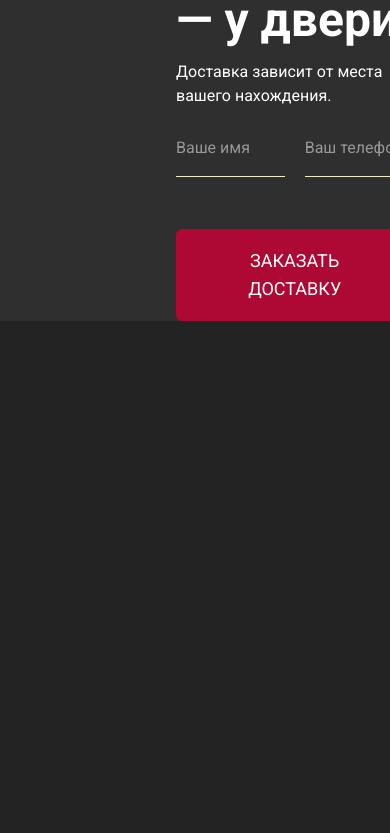
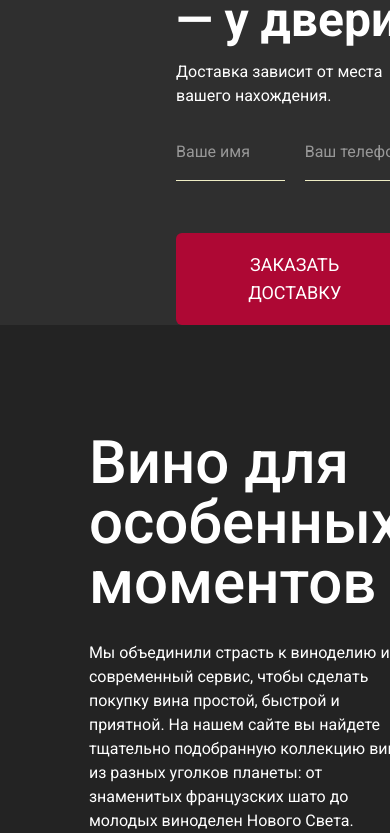
Before and after one commit to NzrSdv/Diploma-Project, a Vue app: page / in a window 390 px wide. Shown: the part 1990-2823 px from the top of the page. Before the commit the page ends 2311 px from the top, so only its background shows below. Built offline with nearby package versions, Linux system fonts and the light colour scheme; no server answers.

Commit message:
new design 4 section no responsive

```diff
--- /dev/null
+++ b/src/components/main/FourthSectionComponent.vue
@@ -0,0 +1,29 @@
+<script setup lang="ts">
+import Photo1 from "../../assets/img/FourthSection1_photo.png";
+import Photo2 from "../../assets/img/FourthSection2_photo.png";
+</script>
+<template>
+  <section class="">
+    <div class="container-md flex justify-center items-center gap-25">
+      <div class="flex flex-col gap-2 items-center justify-center">
+        <div><img :src="Photo1" alt="" /></div>
+        <div><img :src="Photo2" alt="" /></div>
+      </div>
+      <div class="max-w-150 flex flex-col items-start justify-center gap-7 font-main">
+        <h2 class="font-medium text-6xl">Вино для особенных моментов</h2>
+        <p class="max-w-119 text-start">
+          Мы объединили страсть к виноделию и современный сервис, чтобы сделать
+          покупку вина простой, быстрой и приятной. На нашем сайте вы найдете
+          тщательно подобранную коллекцию вин из разных уголков планеты: от
+          знаменитых французских шато до молодых виноделен Нового Света.
+        </p>
+      </div>
+    </div>
+  </section>
+</template>
+<script lang="ts">
+export default {
+  name: "FourtSectionComponent",
+};
+</script>
+<style></style>
--- a/src/components/main/MainComponent.vue
+++ b/src/components/main/MainComponent.vue
@@ -2,6 +2,7 @@
 import FirstSectionComponent from "./FirstSectionComponent.vue";
 import SecondSectionComponent from "./SecondSectionComponent.vue";
 import ThirdSectionComponent from "./ThirdSectionComponent.vue";
+import FourthSectionComponent from "./FourthSectionComponent.vue";
 </script>
 
 <template lang="">
@@ -9,12 +10,13 @@ import ThirdSectionComponent from "./ThirdSectionComponent.vue";
     <FirstSectionComponent />
     <SecondSectionComponent />
     <ThirdSectionComponent/>
+    <FourthSectionComponent/>
   </main>
 </template>
 <script lang="ts">
 export default {
   name: "MainComponent",
-  components: { FirstSectionComponent, SecondSectionComponent,ThirdSectionComponent },
+  components: { FirstSectionComponent, SecondSectionComponent,ThirdSectionComponent,FourthSectionComponent },
 };
 </script>
 <style lang=""></style>
--- a/src/components/main/ThirdSectionComponent.vue
+++ b/src/components/main/ThirdSectionComponent.vue
@@ -13,7 +13,7 @@ import DeliverPhoto from "../../assets/img/DeliverySection_photo.png";
       class="w-full bg-main-025 pl-44 flex flex-row items-stretch justify-between"
     >
       <div class="flex flex-col gap-13 items-start justify-center font-main">
-        <div class="flex flex-col gap-7">
+        <div class="flex flex-col gap-8">
           <div class="flex flex-col gap-4">
             <h2 class="font-bold text-5xl">Вкус винограда — у двери</h2>
             <p>Доставка зависит от места вашего нахождения.</p>
```
Also changed, not shown: src/assets/img/FourthSection1_photo.png (added), src/assets/img/FourthSection2_photo.png (added).
